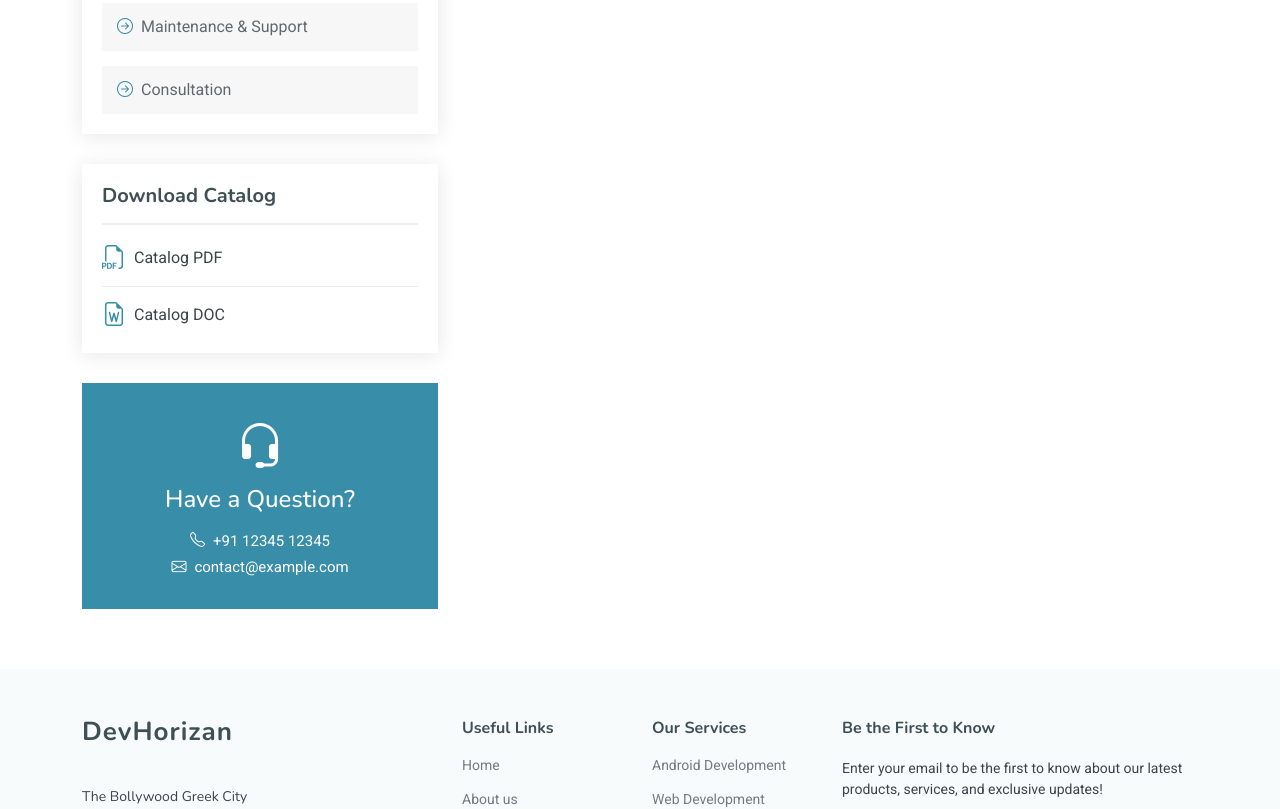
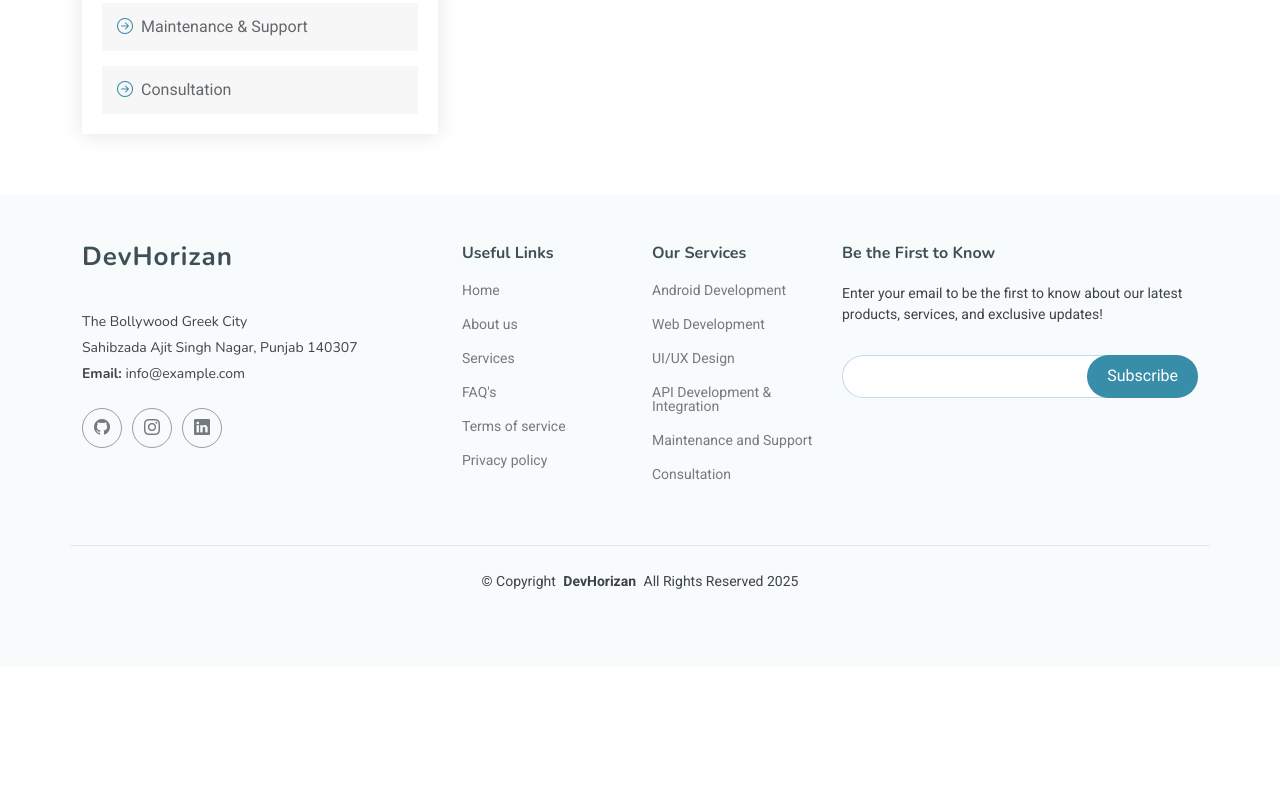
Before and after one commit to raghavg2004/DevHorizon, a plain HTML site: page service-details.html in a window 1280 px wide. Shown: the part 564-1373 px from the top of the page. After the commit the page ends 1231 px from the top, so only its background shows below. Drawn offline with nearby package versions, Linux system fonts and the light colour scheme.

Commit message:
Update service-details.html

```diff
--- a/service-details.html
+++ b/service-details.html
@@ -26,12 +26,10 @@
 <body class="service-details-page">
   <header id="header" class="header d-flex align-items-center sticky-top">
     <div class="container-fluid container-xl position-relative d-flex align-items-center">
-
       <a href="index.html" class="logo d-flex align-items-center me-auto">
         <img src="assets/img/logo.png" alt="">
         <h1 class="sitename">DevHorizan</h1>
       </a>
-
       <nav id="navmenu" class="navmenu">
         <ul>
           <li><a href="index.html#hero" class="active">Home</a></li>
@@ -44,9 +42,7 @@
       </nav>
     </div>
   </header>
-
   <main class="main">
-
     <!-- Page Title -->
     <div class="page-title" data-aos="fade">
       <div class="container d-lg-flex justify-content-between align-items-center">
@@ -62,13 +58,9 @@
 
     <!-- Service Details Section -->
     <section id="service-details" class="service-details section">
-
       <div class="container">
-
         <div class="row gy-5">
-
           <div class="col-lg-4" data-aos="fade-up" data-aos-delay="100">
-
             <div class="service-box">
               <h4>Serices List</h4>
               <div class="services-list">
@@ -79,24 +71,8 @@
                 <a href="#"><i class="bi bi-arrow-right-circle"></i><span>Maintenance & Support</span></a>
                 <a href="#"><i class="bi bi-arrow-right-circle"></i><span>Consultation</span></a>
               </div>
-            </div><!-- End Services List -->
-
-            <div class="service-box">
-              <h4>Download Catalog</h4>
-              <div class="download-catalog">
-                <a href="#"><i class="bi bi-filetype-pdf"></i><span>Catalog PDF</span></a>
-                <a href="#"><i class="bi bi-file-earmark-word"></i><span>Catalog DOC</span></a>
-              </div>
-            </div><!-- End Services List -->
-
-            <div class="help-box d-flex flex-column justify-content-center align-items-center">
-              <i class="bi bi-headset help-icon"></i>
-              <h4>Have a Question?</h4>
-              <p class="d-flex align-items-center mt-2 mb-0"><i class="bi bi-telephone me-2"></i> <span>+91 12345 12345</span></p>
-              <p class="d-flex align-items-center mt-1 mb-0"><i class="bi bi-envelope me-2"></i> <a href="mailto:contact@example.com">contact@example.com</a></p>
             </div>
-
-          </div>
+          </div><!-- End Services List -->
 
           <!--<div class="col-lg-8 ps-lg-5" data-aos="fade-up" data-aos-delay="200">
             <img src="assets/img/services.jpg" alt="" class="img-fluid services-img">
@@ -118,9 +94,7 @@
           </div>-->
 
         </div>
-
       </div>
-
     </section><!-- /Service Details Section -->
 
   </main>
```
